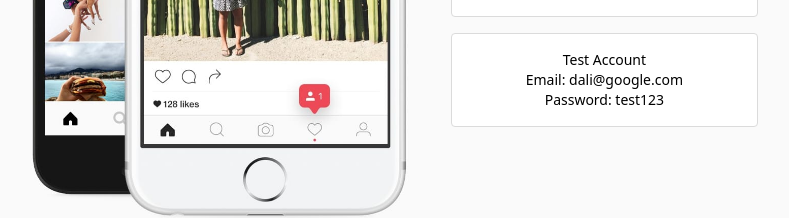
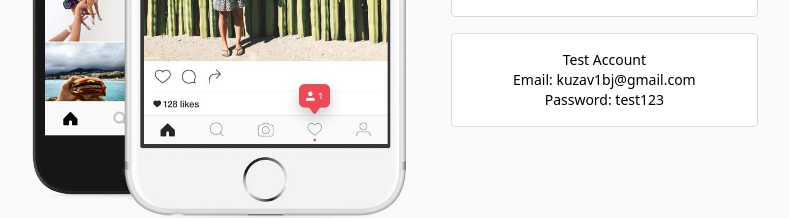
Before and after one commit to Benjamin-Kuzava/socialmediaclone, a React (Create React App) app in the folder client/: page /sign-in in a window 1280 px wide. Shown: the part 477-695 px from the top of the page, without its empty margins (266-1055 px from the left). Built offline with nearby package versions, Linux system fonts and the light colour scheme; no server answers.

Commit message:
preparing for deployment

```diff
--- a/client/package.json
+++ b/client/package.json
@@ -23,7 +23,7 @@
     "watch:css": "postcss src/styles/tailwind.css -o src/styles/app.css --watch",
     "react-scripts:start": "sleep 5 && react-scripts start",
     "start": "run-p watch:css react-scripts:start",
-    "build": "run-s build:css react-scripts:build",
+    "build": "react-scripts build",
     "test": "react-scripts test",
     "eject": "react-scripts eject"
   },
--- a/client/src/pages/Login.jsx
+++ b/client/src/pages/Login.jsx
@@ -93,7 +93,7 @@ export default function Login() {
         </div>
         <div className="flex justify-center items-center flex-col w-full bg-white p-4 rounded border border-gray-primary">
           <p className="text-sm">Test Account</p>
-          <p className="text-sm">Email: dali@google.com</p>
+          <p className="text-sm">Email: kuzav1bj@gmail.com</p>
           <p className="text-sm">Password: test123</p>
         </div>
       </div>
```
Also changed, not shown: 1 other file (tests, documents, lock files or other folders).
